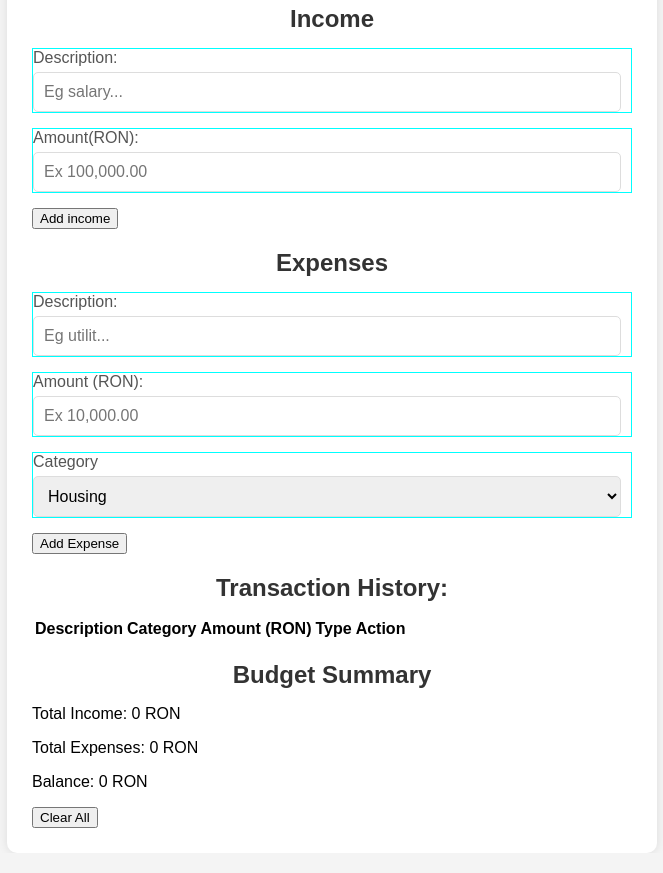
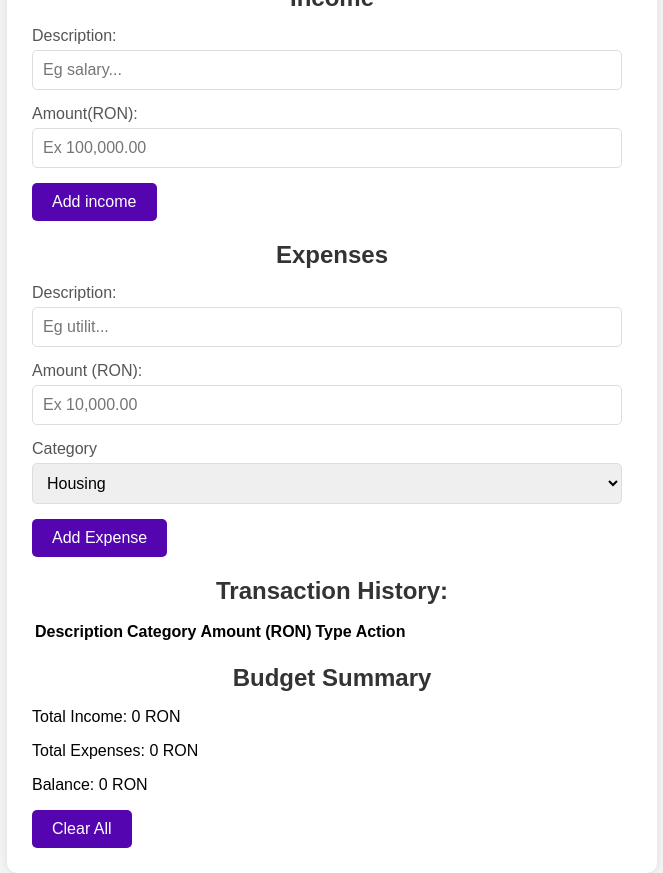
Before and after one commit to Adrian030304/Expense-Tracker---Learning-project, a plain HTML site: page index.html in a window 1280 px wide. Shown: the part 23-896 px from the top of the page, without its empty margins (308-971 px from the left). Drawn offline with Linux system fonts and the light colour scheme.

Commit message:
style the buttons

```diff
--- a/styles.css
+++ b/styles.css
@@ -33,9 +33,6 @@ h2 {
 
 .input-group{
     margin-bottom: 15px;
-    border-color: aqua;
-    border-style: solid;
-    border-width: 1px;
 }
 
 .input-group label{
@@ -53,3 +50,20 @@ h2 {
     box-sizing: border-box;
     font-size: 16px;
 }
+
+
+.button-group button,
+.clear-button-group button {
+    background-color: #5505af;
+    color: white;
+    border: none;
+    padding: 10px 20px;
+    border-radius: 5px;
+    cursor: pointer;
+    font-size: 16px;
+}
+
+.button-group button:hover,
+.clear-button-group button:hover {
+    background-color: #FF1493;
+}
```
